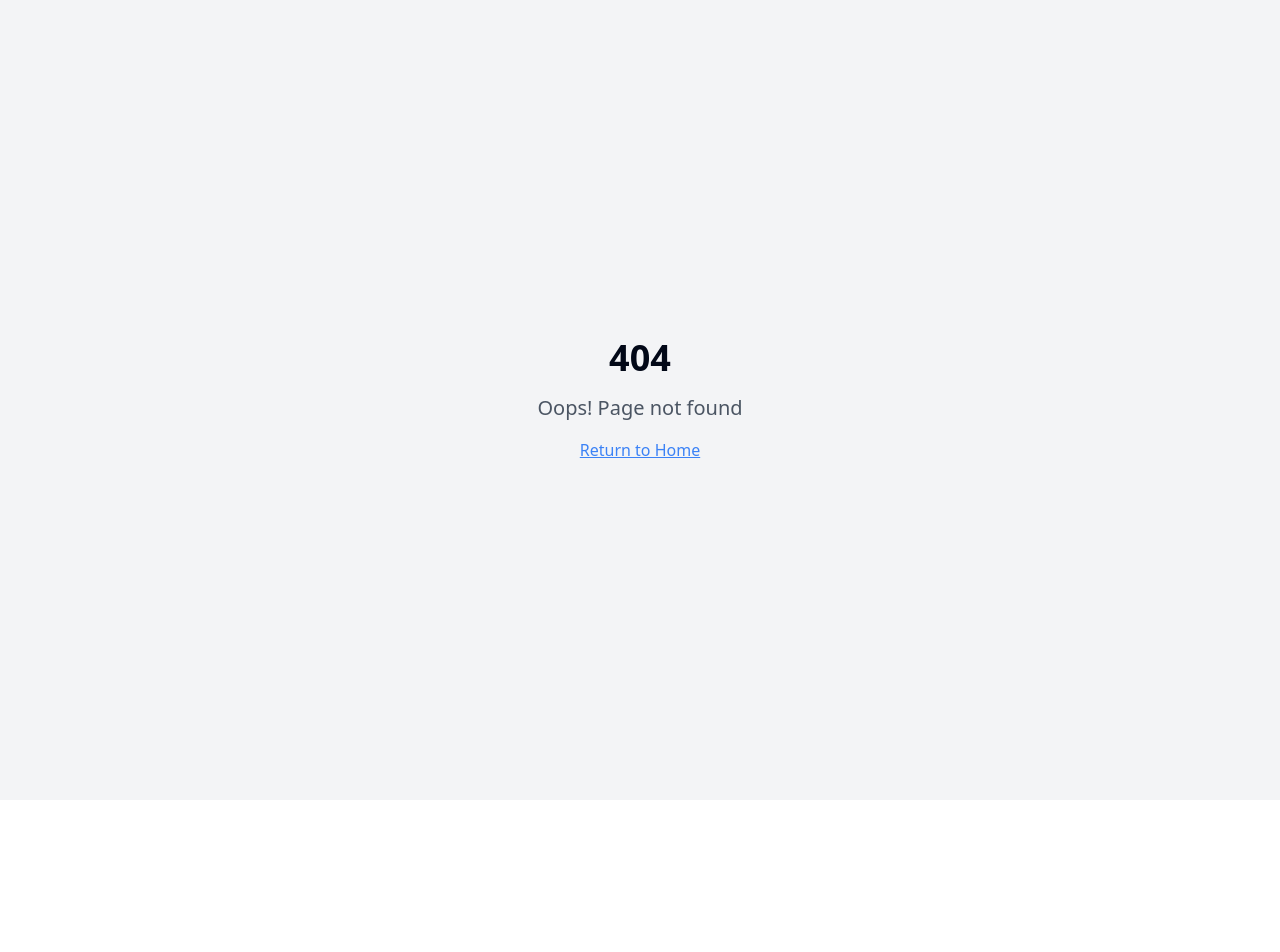
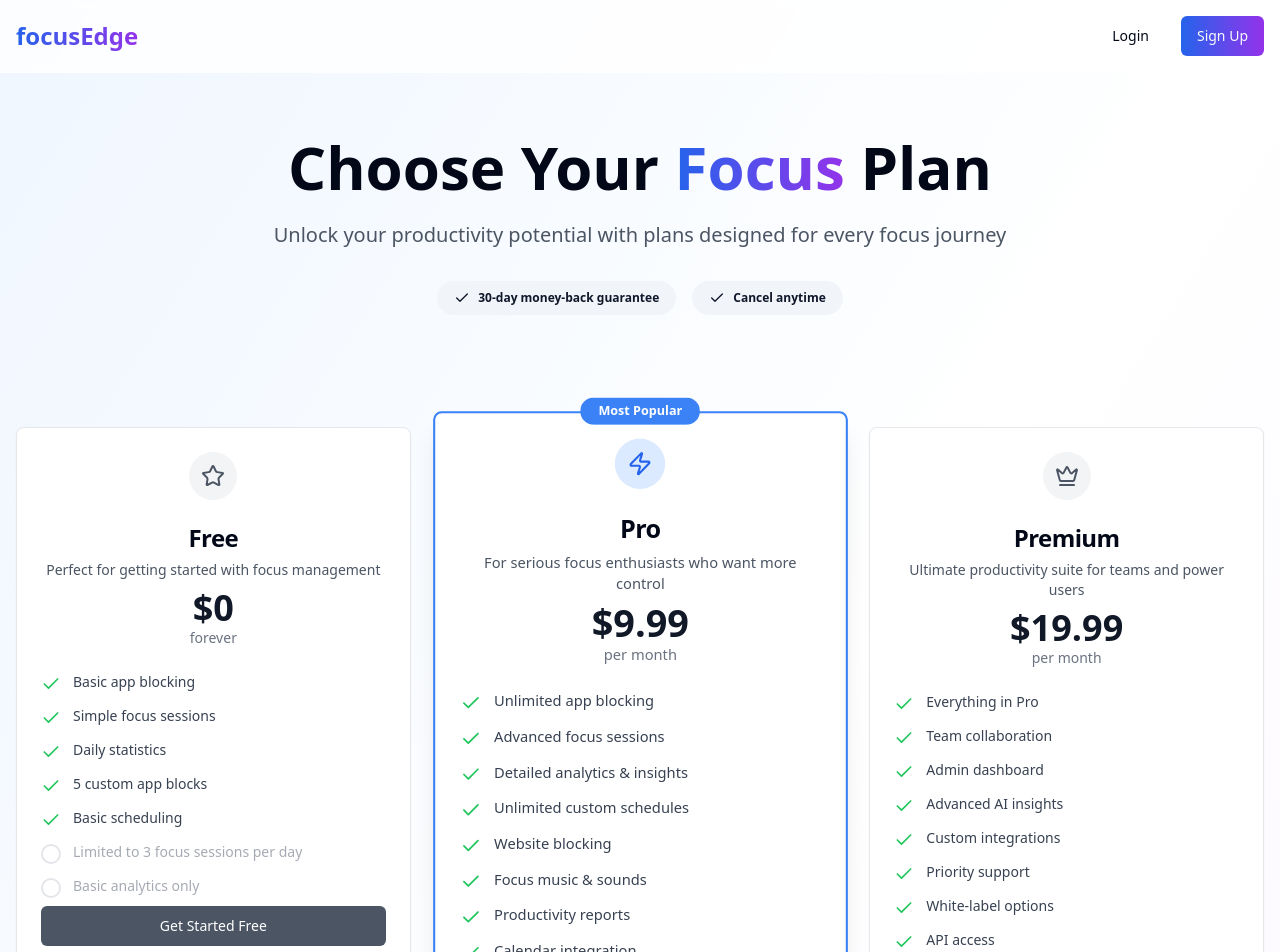
Before and after one commit to Nuelchi/focus-edge-calm, a React (Vite) app: page /pricing in a window 1280 px wide. Before the commit this address had no page. Shown: the top 952 px of the page. Before the commit the page ends 800 px from the top, so only its background shows below. Built offline with nearby package versions, Linux system fonts and the light colour scheme.

Commit message:
Add pricing page
Create a basic pricing page component and add a route to it in App.tsx.

```diff
--- a/src/App.tsx
+++ b/src/App.tsx
@@ -13,6 +13,7 @@ import Dashboard from "./pages/Dashboard";
 import AdminDashboard from "./pages/AdminDashboard";
 import Settings from "./pages/Settings";
 import Schedule from "./pages/Schedule";
+import Pricing from "./pages/Pricing";
 import NotFound from "./pages/NotFound";
 
 const queryClient = new QueryClient();
@@ -33,6 +34,7 @@ const App = () => (
           <Route path="/admin" element={<AdminDashboard />} />
           <Route path="/settings" element={<Settings />} />
           <Route path="/schedule" element={<Schedule />} />
+          <Route path="/pricing" element={<Pricing />} />
           {/* ADD ALL CUSTOM ROUTES ABOVE THE CATCH-ALL "*" ROUTE */}
           <Route path="*" element={<NotFound />} />
         </Routes>
--- /dev/null
+++ b/src/pages/Pricing.tsx
@@ -0,0 +1,246 @@
+
+import { Check, Star, Zap, Crown } from "lucide-react";
+import { Button } from "@/components/ui/button";
+import { Card, CardContent, CardDescription, CardFooter, CardHeader, CardTitle } from "@/components/ui/card";
+import { Badge } from "@/components/ui/badge";
+import { useNavigate } from "react-router-dom";
+
+const Pricing = () => {
+  const navigate = useNavigate();
+
+  const plans = [
+    {
+      name: "Free",
+      price: "$0",
+      period: "forever",
+      description: "Perfect for getting started with focus management",
+      icon: <Star className="h-6 w-6" />,
+      features: [
+        "Basic app blocking",
+        "Simple focus sessions",
+        "Daily statistics",
+        "5 custom app blocks",
+        "Basic scheduling",
+      ],
+      limitations: [
+        "Limited to 3 focus sessions per day",
+        "Basic analytics only",
+      ],
+      buttonText: "Get Started Free",
+    },
+    {
+      name: "Pro",
+      price: "$9.99",
+      period: "per month",
+      description: "For serious focus enthusiasts who want more control",
+      icon: <Zap className="h-6 w-6" />,
+      popular: true,
+      features: [
+        "Unlimited app blocking",
+        "Advanced focus sessions",
+        "Detailed analytics & insights",
+        "Unlimited custom schedules",
+        "Website blocking",
+        "Focus music & sounds",
+        "Productivity reports",
+        "Calendar integration",
+      ],
+      buttonText: "Start Pro Trial",
+    },
+    {
+      name: "Premium",
+      price: "$19.99",
+      period: "per month",
+      description: "Ultimate productivity suite for teams and power users",
+      icon: <Crown className="h-6 w-6" />,
+      features: [
+        "Everything in Pro",
+        "Team collaboration",
+        "Admin dashboard",
+        "Advanced AI insights",
+        "Custom integrations",
+        "Priority support",
+        "White-label options",
+        "API access",
+        "Advanced reporting",
+      ],
+      buttonText: "Go Premium",
+    },
+  ];
+
+  return (
+    <div className="min-h-screen bg-gradient-to-br from-blue-50 via-white to-purple-50">
+      {/* Navigation */}
+      <nav className="bg-white/80 backdrop-blur-sm border-b border-white/20 sticky top-0 z-50">
+        <div className="container mx-auto px-4 py-4">
+          <div className="flex items-center justify-between">
+            <div
+              className="text-2xl font-bold focus-gradient-text cursor-pointer"
+              onClick={() => navigate('/')}
+            >
+              focusEdge
+            </div>
+            <div className="flex items-center space-x-4">
+              <Button
+                variant="ghost"
+                onClick={() => navigate('/login')}
+              >
+                Login
+              </Button>
+              <Button
+                className="focus-button"
+                onClick={() => navigate('/signup')}
+              >
+                Sign Up
+              </Button>
+            </div>
+          </div>
+        </div>
+      </nav>
+
+      {/* Hero Section */}
+      <div className="container mx-auto px-4 py-16 text-center">
+        <div className="max-w-3xl mx-auto">
+          <h1 className="text-5xl md:text-6xl font-bold mb-6">
+            Choose Your <span className="focus-gradient-text">Focus</span> Plan
+          </h1>
+          <p className="text-xl text-gray-600 mb-8">
+            Unlock your productivity potential with plans designed for every focus journey
+          </p>
+          <div className="flex items-center justify-center space-x-4 mb-12">
+            <Badge variant="secondary" className="px-4 py-2">
+              <Check className="h-4 w-4 mr-2" />
+              30-day money-back guarantee
+            </Badge>
+            <Badge variant="secondary" className="px-4 py-2">
+              <Check className="h-4 w-4 mr-2" />
+              Cancel anytime
+            </Badge>
+          </div>
+        </div>
+      </div>
+
+      {/* Pricing Cards */}
+      <div className="container mx-auto px-4 pb-16">
+        <div className="grid md:grid-cols-3 gap-8 max-w-7xl mx-auto">
+          {plans.map((plan, index) => (
+            <Card
+              key={plan.name}
+              className={`relative transition-all duration-300 hover:shadow-2xl hover:-translate-y-2 ${
+                plan.popular
+                  ? 'border-2 border-blue-500 shadow-xl scale-105'
+                  : 'border border-gray-200'
+              }`}
+            >
+              {plan.popular && (
+                <div className="absolute -top-4 left-1/2 transform -translate-x-1/2">
+                  <Badge className="bg-blue-500 text-white px-4 py-1">
+                    Most Popular
+                  </Badge>
+                </div>
+              )}
+
+              <CardHeader className="text-center pb-2">
+                <div className="flex items-center justify-center mb-4">
+                  <div className={`p-3 rounded-full ${
+                    plan.popular
+                      ? 'bg-blue-100 text-blue-600'
+                      : 'bg-gray-100 text-gray-600'
+                  }`}>
+                    {plan.icon}
+                  </div>
+                </div>
+                <CardTitle className="text-2xl font-bold">{plan.name}</CardTitle>
+                <CardDescription className="text-sm text-gray-600 mt-2">
+                  {plan.description}
+                </CardDescription>
+              </CardHeader>
+
+              <CardContent className="text-center pb-2">
+                <div className="mb-6">
+                  <div className="text-4xl font-bold text-gray-900">
+                    {plan.price}
+                  </div>
+                  <div className="text-sm text-gray-500">
+                    {plan.period}
+                  </div>
+                </div>
+
+                <div className="space-y-3 text-left">
+                  {plan.features.map((feature, featureIndex) => (
+                    <div key={featureIndex} className="flex items-start space-x-3">
+                      <Check className="h-5 w-5 text-green-500 mt-0.5 flex-shrink-0" />
+                      <span className="text-sm text-gray-700">{feature}</span>
+                    </div>
+                  ))}
+
+                  {plan.limitations && plan.limitations.map((limitation, limitIndex) => (
+                    <div key={limitIndex} className="flex items-start space-x-3 opacity-60">
+                      <div className="h-5 w-5 rounded-full border-2 border-gray-300 mt-0.5 flex-shrink-0" />
+                      <span className="text-sm text-gray-500">{limitation}</span>
+                    </div>
+                  ))}
+                </div>
+              </CardContent>
+
+              <CardFooter>
+                <Button
+                  className={`w-full ${
+                    plan.popular
+                      ? 'focus-button'
+                      : plan.name === 'Free'
+                      ? 'bg-gray-600 hover:bg-gray-700 text-white'
+                      : 'bg-purple-600 hover:bg-purple-700 text-white'
+                  }`}
+                  onClick={() => navigate(plan.name === 'Free' ? '/signup' : '/signup')}
+                >
+                  {plan.buttonText}
+                </Button>
+              </CardFooter>
+            </Card>
+          ))}
+        </div>
+      </div>
+
+      {/* FAQ Section */}
+      <div className="container mx-auto px-4 py-16">
+        <div className="max-w-3xl mx-auto text-center">
+          <h2 className="text-3xl font-bold mb-8">Frequently Asked Questions</h2>
+          <div className="space-y-6 text-left">
+            <div className="bg-white rounded-lg p-6 shadow-sm">
+              <h3 className="font-semibold mb-2">Can I change plans anytime?</h3>
+              <p className="text-gray-600">Yes, you can upgrade or downgrade your plan at any time. Changes will be reflected in your next billing cycle.</p>
+            </div>
+            <div className="bg-white rounded-lg p-6 shadow-sm">
+              <h3 className="font-semibold mb-2">Is there a free trial?</h3>
+              <p className="text-gray-600">Yes! Pro and Premium plans come with a 14-day free trial. No credit card required to start.</p>
+            </div>
+            <div className="bg-white rounded-lg p-6 shadow-sm">
+              <h3 className="font-semibold mb-2">What's your refund policy?</h3>
+              <p className="text-gray-600">We offer a 30-day money-back guarantee on all paid plans. If you're not satisfied, we'll refund your payment.</p>
+            </div>
+          </div>
+        </div>
+      </div>
+
+      {/* CTA Section */}
+      <div className="bg-gradient-to-r from-blue-600 to-purple-600 text-white py-16">
+        <div className="container mx-auto px-4 text-center">
+          <h2 className="text-3xl font-bold mb-4">Ready to Transform Your Focus?</h2>
+          <p className="text-xl mb-8 opacity-90">
+            Join thousands of users who have already improved their productivity with focusEdge
+          </p>
+          <Button
+            size="lg"
+            className="bg-white text-blue-600 hover:bg-gray-100 font-semibold px-8 py-3"
+            onClick={() => navigate('/signup')}
+          >
+            Start Your Free Trial Today
+          </Button>
+        </div>
+      </div>
+    </div>
+  );
+};
+
+export default Pricing;
```
